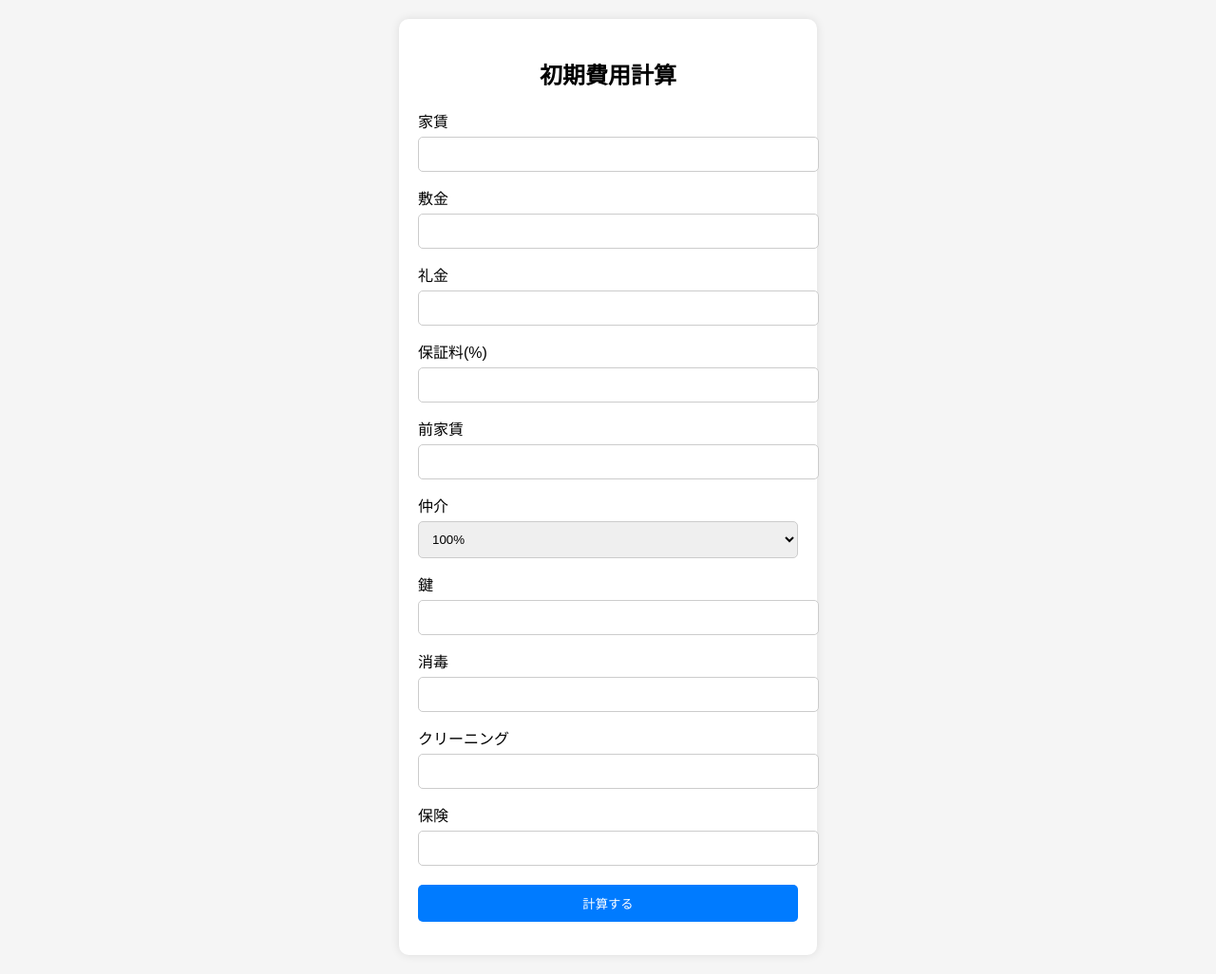
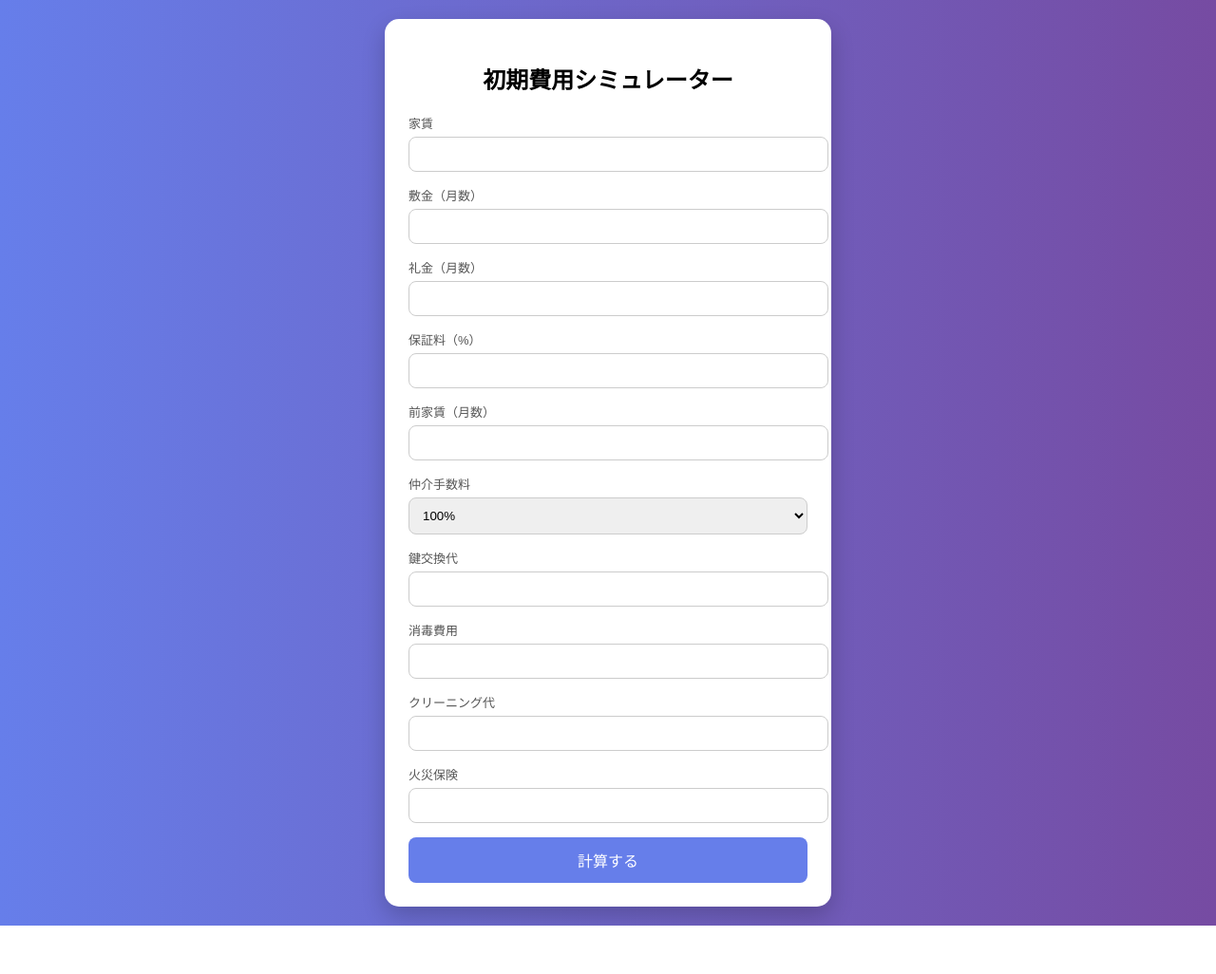
Before and after one commit to oryoch/calc, a Flask app: page / in a window 1280 px wide. Shown: the whole page at 95% size. After the commit the page ends 975 px from the top, so only its background shows below. Run offline with Flask 3, Linux system fonts and the light colour scheme.

Commit message:
Add files via upload

```diff
--- a/templates/index.html
+++ b/templates/index.html
@@ -6,78 +6,119 @@
   <style>
     body {
       font-family: Arial;
-      background: #f5f5f5;
+      background: linear-gradient(to right, #667eea, #764ba2);
       margin: 0;
       padding: 20px;
     }
+
     .box {
-      max-width: 400px;
+      max-width: 420px;
       margin: auto;
       background: #fff;
-      padding: 20px;
-      border-radius: 10px;
-      box-shadow: 0 0 10px rgba(0,0,0,0.1);
+      padding: 25px;
+      border-radius: 15px;
+      box-shadow: 0 10px 25px rgba(0,0,0,0.2);
     }
+
     h2 {
       text-align: center;
+      margin-bottom: 20px;
     }
-    input, select, button {
+
+    label {
+      font-size: 13px;
+      color: #555;
+    }
+
+    input, select {
       width: 100%;
       padding: 10px;
       margin: 5px 0 15px;
-      border-radius: 5px;
+      border-radius: 8px;
       border: 1px solid #ccc;
     }
+
     button {
-      background: #007bff;
+      width: 100%;
+      padding: 12px;
+      border: none;
+      border-radius: 8px;
+      background: #667eea;
       color: #fff;
-      border: none;
+      font-size: 16px;
     }
+
     button:hover {
-      background: #0056b3;
+      background: #5a67d8;
     }
+
     .result {
-      background: #e9f5ff;
-      padding: 10px;
-      border-radius: 5px;
-      margin-top: 15px;
+      margin-top: 20px;
+      padding: 15px;
+      border-radius: 10px;
+      background: #f0f4ff;
+      text-align: center;
+    }
+
+    .result strong {
+      font-size: 18px;
     }
   </style>
 </head>
 
 <body>
   <div class="box">
-    <h2>初期費用計算</h2>
+    <h2>初期費用シミュレーター</h2>
 
     <form method="POST">
-      家賃<input name="yachin">
-      敷金<input name="shikikin">
-      礼金<input name="reikin">
-      保証料(%)<input name="hoshou">
-      前家賃<input name="mae">
 
-      仲介
+      <label>家賃</label>
+      <input name="yachin">
+
+      <label>敷金（月数）</label>
+      <input name="shikikin">
+
+      <label>礼金（月数）</label>
+      <input name="reikin">
+
+      <label>保証料（%）</label>
+      <input name="hoshou">
+
+      <label>前家賃（月数）</label>
+      <input name="mae">
+
+      <label>仲介手数料</label>
       <select name="chukai">
         <option value="1">100%</option>
         <option value="2">80%</option>
         <option value="3">50%</option>
-        <option value="4">22000円</option>
+        <option value="4">22,000円</option>
       </select>
 
-      鍵<input name="kagi">
-      消毒<input name="shoudoku">
-      クリーニング<input name="cleaning">
-      保険<input name="hoken">
+      <label>鍵交換代</label>
+      <input name="kagi">
+
+      <label>消毒費用</label>
+      <input name="shoudoku">
+
+      <label>クリーニング代</label>
+      <input name="cleaning">
+
+      <label>火災保険</label>
+      <input name="hoken">
 
       <button type="submit">計算する</button>
     </form>
 
     {% if total %}
     <div class="result">
-      <p>合計：{{ total }}円</p>
-      <p>手取り：{{ man }}万円</p>
+      <p>合計</p>
+      <strong>{{ total }}円</strong>
+      <p>手取り</p>
+      <strong>{{ man }}万円</strong>
     </div>
     {% endif %}
+
   </div>
 </body>
 </html>
```
